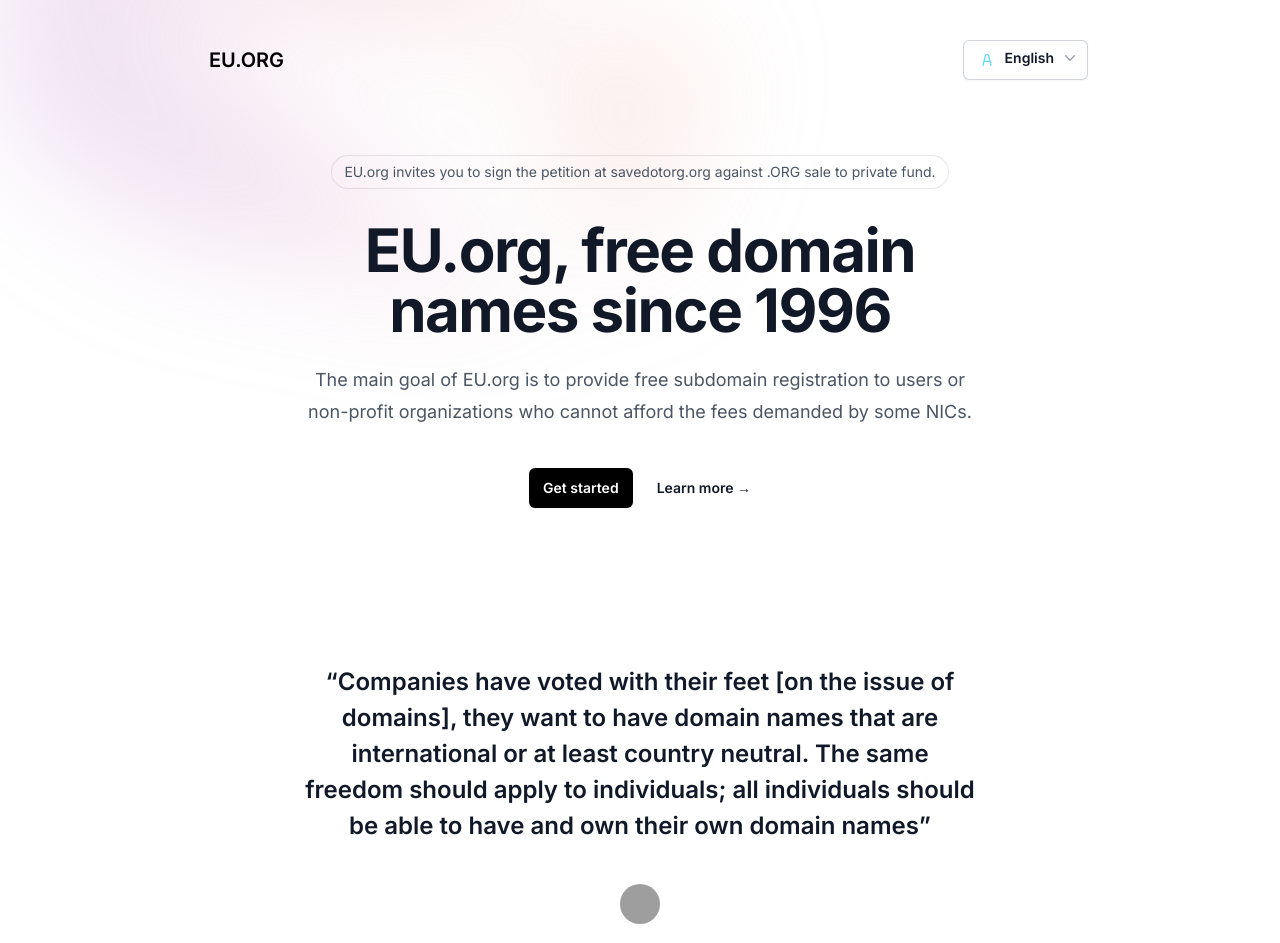
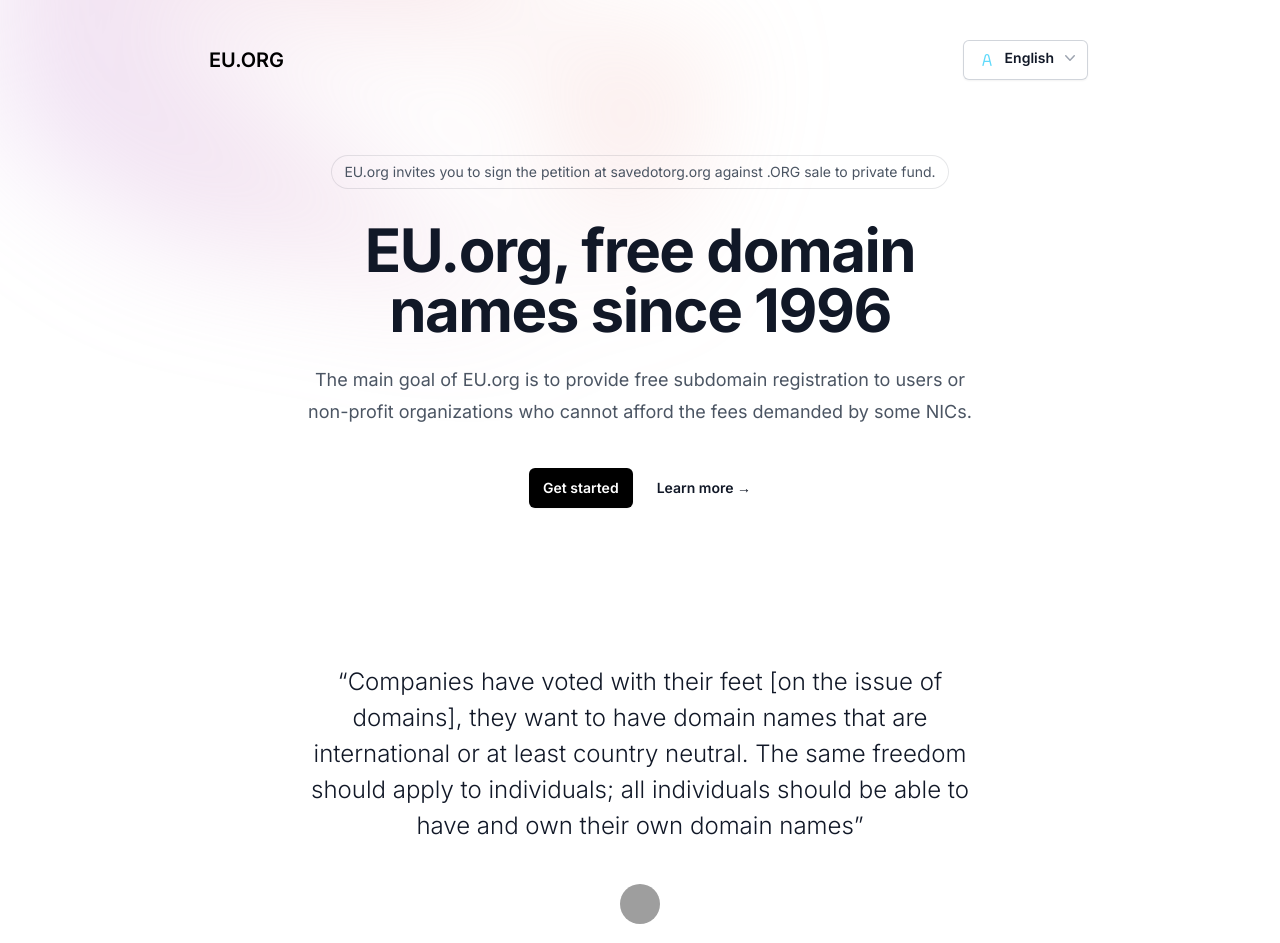
Before and after one commit to elango5292/eu.org, a Next.js app: page / in a window 1280 px wide. Shown: the top 943 px of the page. Built offline with nearby package versions, Linux system fonts and the light colour scheme; grey boxes are pictures that could not be loaded.

Commit message:
Update page.js

```diff
--- a/app/page.js
+++ b/app/page.js
@@ -131,7 +131,7 @@
 <section className="relative overflow-hidden bg-transparent px-6 py-12 sm:py-9 lg:px-8">
     <div className="mx-auto max-w-2xl">
         <figure className="mt-10">
-            <blockquote className="text-center text-xl font-semibold leading-8 text-gray-900 sm:text-2xl sm:leading-9">
+            <blockquote className="text-center text-l font-light leading-8 text-gray-900 sm:text-2xl sm:leading-9">
                 <p>
                     “Companies have voted with their feet [on the issue of domains], they want to have domain names that are international or at least country neutral. The same freedom should apply to individuals; all individuals should be able to have and own their own domain names”
                 </p>
@@ -187,7 +187,7 @@
 <h2 className="font-semibold leading-7 text-black my-5">Powered by</h2>
 <div className="flex justify-center">
 
-<Carso classNames="w-screen"/>
+<Carso />
 </div>
 </div>
 
```
